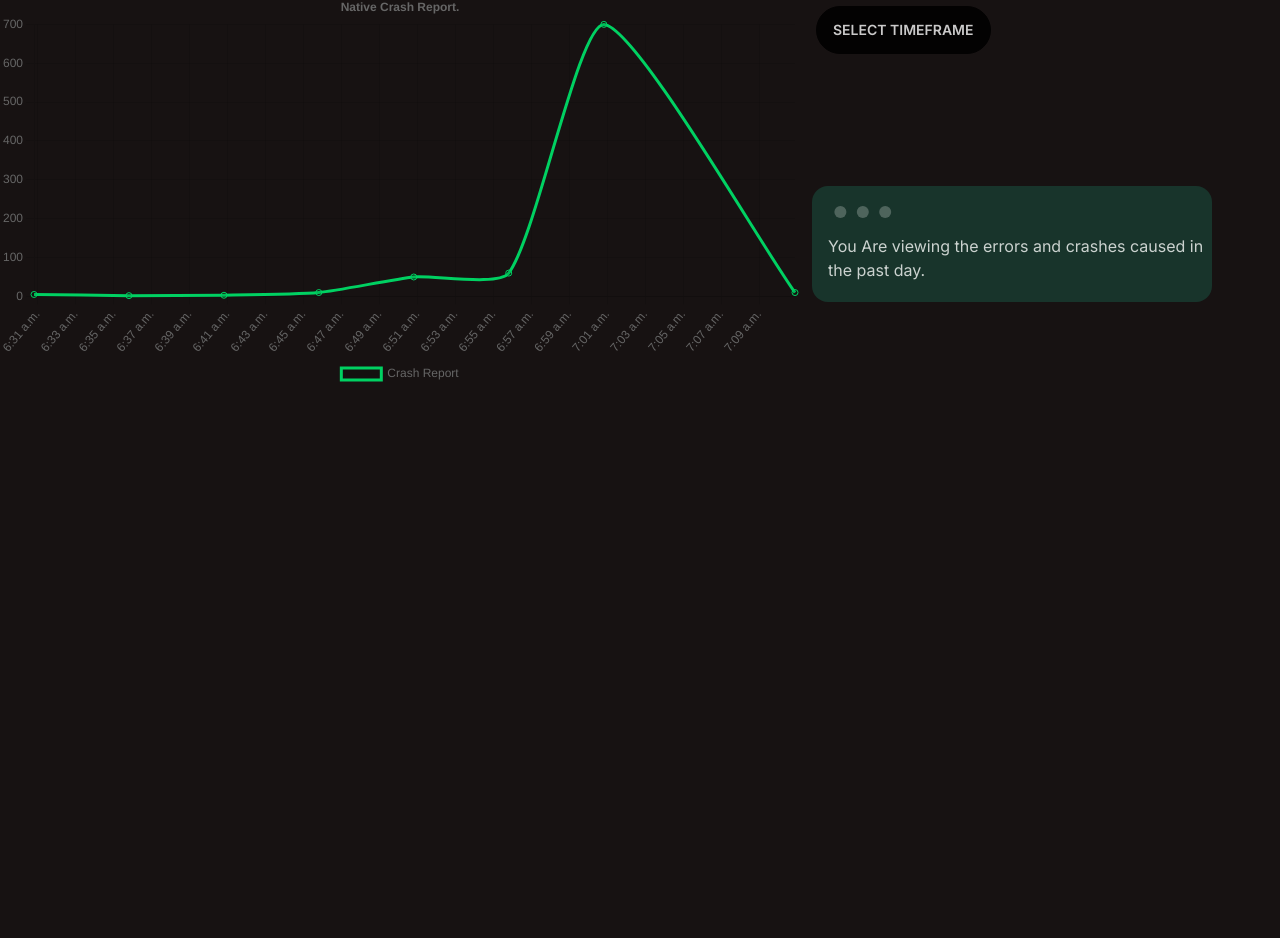
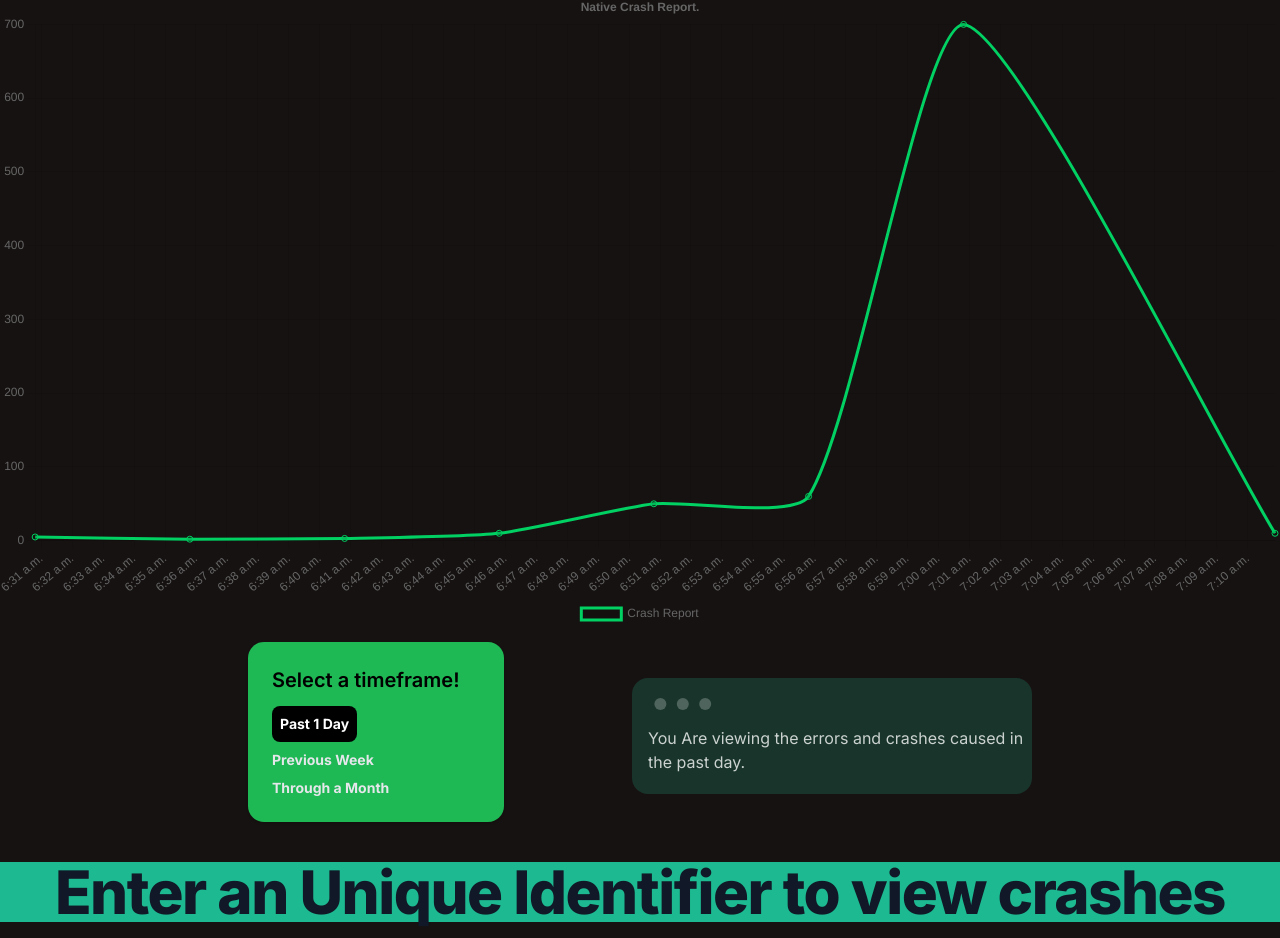
Before and after one commit to Larry8668/nativeCrash-worksBTW, a Next.js app in the folder nativecrash-web/: page /dashboard in a window 1280 px wide. Shown: the part 382-1320 px from the top of the page. Before the commit the page ends 800 px from the top, so only its background shows below. Built offline with nearby package versions, Linux system fonts and the light colour scheme.

Commit message:
made changes to web 😅

```diff
--- /dev/null
+++ b/nativecrash-web/app/Components/Dashboard/Description.jsx
@@ -0,0 +1,32 @@
+import React from "react";
+const timeFilters = ["hour", "day", "week"];
+const filterItems = [
+  {
+    title: "Past 1 Day",
+    text: "You Are viewing the errors and crashes caused in the past day.",
+  },
+  {
+    title: "Previous Week",
+    text: "You Are viewing the errors and crashes caused in the past Week.",
+  },
+  {
+    title: "Through a Month",
+    text: "You Are viewing the errors and crashes caused in the past Month.",
+  },
+];
+const Description = ({ idSelected }) => {
+  return (
+    <div
+      className="mockup-code  w-[50vh] my-4 relative mt-9"
+      data-theme="forest"
+    >
+      <p className="pl-4">
+        {idSelected !== null
+          ? filterItems[idSelected].text
+          : "Select A timeframe to view all the errors your application has faced!"}
+      </p>
+    </div>
+  );
+};
+
+export default Description;
--- /dev/null
+++ b/nativecrash-web/app/Components/Dashboard/FilterBlock.jsx
@@ -0,0 +1,47 @@
+import React from "react";
+
+const timeFilters = ["hour", "day", "week"];
+const filterItems = [
+  {
+    title: "Past 1 Day",
+    text: "You Are viewing the errors and crashes caused in the past day.",
+  },
+  {
+    title: "Previous Week",
+    text: "You Are viewing the errors and crashes caused in the past Week.",
+  },
+  {
+    title: "Through a Month",
+    text: "You Are viewing the errors and crashes caused in the past Month.",
+  },
+];
+const FilterBlock = ({idSelected}) => {
+  return (
+    <div
+      tabIndex={0}
+      data-theme="forest"
+      className=" z-[1] card card-compact w-64 p-2 shadow bg-primary text-primary-content"
+    >
+      <div className="card-body">
+        <h3 className="card-title">Select a timeframe!</h3>
+        {filterItems?.map((filterItem, index) => (
+          <p
+            key={index}
+            className={`text-md font-bold cursor-pointer w-fit  ${
+              idSelected === index
+                ? "bg-black w-fit text-white rounded-lg md:p-2"
+                : "text-gray-200"
+            }  transition ease-in-out duration-500`}
+            onClick={() => {
+              setIdSelected(index);
+            }}
+          >
+            {filterItem.title}
+          </p>
+        ))}
+      </div>
+    </div>
+  );
+};
+
+export default FilterBlock;
--- a/nativecrash-web/app/Components/Dashboard/Information.jsx
+++ b/nativecrash-web/app/Components/Dashboard/Information.jsx
@@ -4,8 +4,9 @@ import Statistics from "./Statistics";
 import { MdQueryStats } from "react-icons/md";
 import { ToastContainer, toast } from "react-toastify";
 import "react-toastify/dist/ReactToastify.css";
+import FilterBlock from "./FilterBlock";
 import axios from "axios";
-import Errors from "./Errors";
+import Description from "../Dashboard/Description";
 const timeFilters = ["hour", "day", "week"];
 const filterItems = [
   {
@@ -27,6 +28,7 @@ const Information = () => {
 
   const [backendData, setBackendData] = useState(null);
   const [allErrors, setAllErrors] = useState({});
+  const [isLoading, setIsLoading] = useState(false);
   const getCrashReport = (e, uniqueIdentifier) => {
     console.log(uniqueIdentifier);
 
@@ -87,17 +89,15 @@ const Information = () => {
         </button>
       </div>
       <div>
-        <div className=" md:h-[50vh] md:w-[100vh] flex flex-col md:flex-row items-start justify-between">
+        <div className=" flex flex-col items-start justify-between">
+          <div className="h-fit w-full md:h-full md:w-full relative">
             <Statistics timeFilter={timeFilters[idSelected]} />
-          <div className="flex flex-col p-3 space-y-32 items-start justify-center">
-            <div className="dropdown flex">
-              <label tabIndex={0} className="btn m-1">
-                Select Timeframe
-              </label>
+          </div>
+          <div className="flex flex-col md:flex-row md:space-x-32 p-3  items-start justify-center w-screen ">
             <div
               tabIndex={0}
               data-theme="forest"
-                className="dropdown-content z-[1] card card-compact w-64 p-2 shadow bg-primary text-primary-content"
+              className=" z-[1] card card-compact w-64 p-2 shadow bg-primary text-primary-content"
             >
               <div className="card-body">
                 <h3 className="card-title">Select a timeframe!</h3>
@@ -118,36 +118,40 @@ const Information = () => {
                 ))}
               </div>
             </div>
-            </div>
-            <div
-              className="mockup-code  w-[50vh] my-4 relative mt-9"
-              data-theme="forest"
-            >
-              <p className="pl-4">
-                {idSelected !== null
-                  ? filterItems[idSelected].text
-                  : "Select A timeframe to view all the errors your application has faced!"}
-              </p>
+            <Description idSelected={idSelected} />
           </div>
         </div>
       </div>
-        {backendData && (
-          <div
-            data-theme="forest"
-            className="space-y-6 mx-5 relative w-[90%] items-center justify-center"
-          >
-            {backendData?.map((backendDataItem, index) => (
-              <ErrorComponent
+      <div className="w-full h-fit relative flex-col m">
+        {!isLoading ? (
+          backendData === null ? (
+            <h1 className="mb-4 text-4xl my-7 font-extrabold leading-none tracking-tight text-gray-900 md:text-5xl lg:text-6xl dark:text-white bg-secondary text-center ">
+              Enter an Unique Identifier to view crashes
+            </h1>
+          ) : (
+            <>
+              <div className="my-9">
+                <h1 className="mb-4 text-4xl font-extrabold leading-none tracking-tight text-gray-900 md:text-5xl lg:text-6xl dark:text-white bg-secondary text-center">
+                  Hey Developer, Your crash report is here!
+                </h1>
+              </div>
+              {backendData
+                .sort((a, b) => b.time - a.time) // Sort the array in ascending order based on 'time' field
+                .map((errorItem, index) => (
+                  <ErrorUnit
                     key={index}
-                inedx={index}
-                errorTitle={backendDataItem.errortitle}
-                errorInfo={backendDataItem.errordescription}
-                date={backendDataItem.time}
+                    index={index}
+                    errorTitle={errorItem.errortitle}
+                    errorInfo={errorItem.errordescription}
+                    date={errorItem.time}
                   />
                 ))}
-
-
-          </div>
+            </>
+          )
+        ) : (
+          <h1 className="mb-4 text-4xl font-extrabold leading-none tracking-tight text-gray-900 md:text-5xl lg:text-6xl dark:text-white bg-secondary text-center animate-pulse">
+            Fetching Your Crash Report....
+          </h1>
         )}
       </div>
       <ToastContainer />
@@ -157,17 +161,21 @@ const Information = () => {
 
 export default Information;
 
-const ErrorComponent = ({ index, errorTitle, errorInfo, date }) => {
-  useEffect(()=> {
-    console.log(errorInfo)
-  })
+const ErrorUnit = ({ index, errorTitle, errorInfo, date }) => {
+  let bgColors = [
+    'bg-accent',
+    'bg-primary',
+    'bg-secondary'
+  ]
   return (
-    <div className=" h-fit p-3 flex flex-row space-x-5 rounded bg-primary text-primary-content self-center">
-      <p>{index}</p>
-      {/* <p>{errorTitle}</p> */}
-      <p>{errorInfo.substring(0, 100)}</p>
-      {/* <p>{date}</p> */}
-
+    <div className={` h-fit p-3 m-3 flex flex-col md:flex-row relative rounded ${bgColors[index%3]} text-primary-content self-center items-center justify-between px-4`}>
+      <p>{index + 1}</p>
+      <p>{errorTitle}</p>
+      {/* <p>{errorInfo.substring(0, 100)}</p> */}
+      <p>
+        {new Date(Number(date)).toLocaleDateString()}{" "}
+        {new Date(Number(date)).toLocaleTimeString()}
+      </p>
     </div>
   );
 };
--- a/nativecrash-web/app/Components/Dashboard/Introduction.jsx
+++ b/nativecrash-web/app/Components/Dashboard/Introduction.jsx
@@ -10,8 +10,7 @@ const Introduction = () => {
         Dashboard
       </h1>
       <p className="text-lg font-normal text-gray-500 lg:text-xl dark:text-gray-400 text-justify md:text-justify">
-        Here, You can view all your recent crashes that we recorded in elegant
-        approach in a timeseries manner.
+        Hey Developers! You can view all the recently updated errors your application users have encountered!
       </p>
     </div>
   );
--- a/nativecrash-web/app/Components/Dashboard/Statistics.jsx
+++ b/nativecrash-web/app/Components/Dashboard/Statistics.jsx
@@ -85,7 +85,7 @@ const Statistics = ({timeFilter}) => {
     },
   };
 
-  return <Line options={options} data={data}  />;
+  return <Line options={options} data={data}   />;
 };
 // crashesErrors = {}
 //
```
Lines whose indentation alone changed are shown as unchanged.
